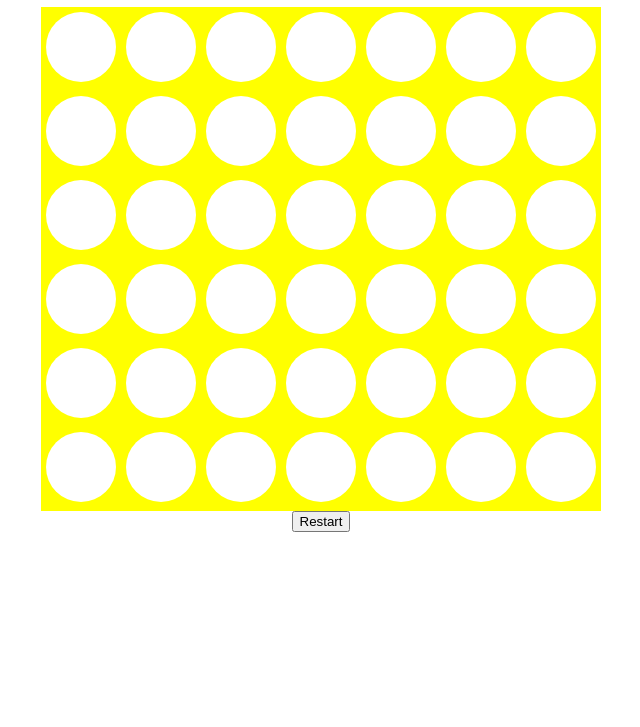
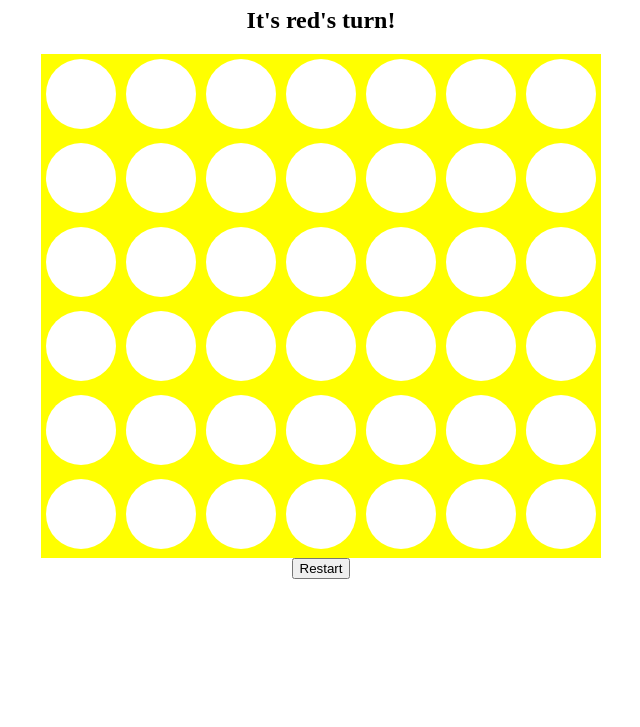
Before and after one commit to obieglok/ConnectFourJS, a plain HTML site: page index.html in a window 1280 px wide. Shown: the part 73-800 px from the top of the page, without its empty margins (319-959 px from the left). Drawn offline with nearby package versions, Linux system fonts and the light colour scheme.

Commit message:
says which players turn it is

```diff
--- a/index.html
+++ b/index.html
@@ -10,6 +10,7 @@
       </head>
   <body>
     <h1>Connect Four</h1>
+    <h2>It's <span id="player">red</span>'s turn! </h2>
     <div id="connect4"> </div>
     <br>
     <button id='restart'>Restart </button>
```
